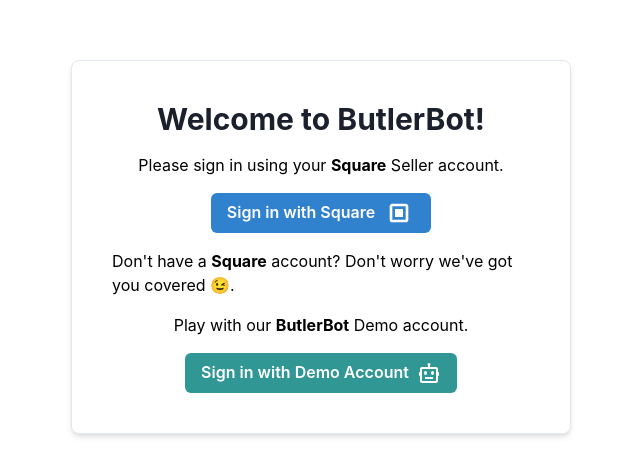
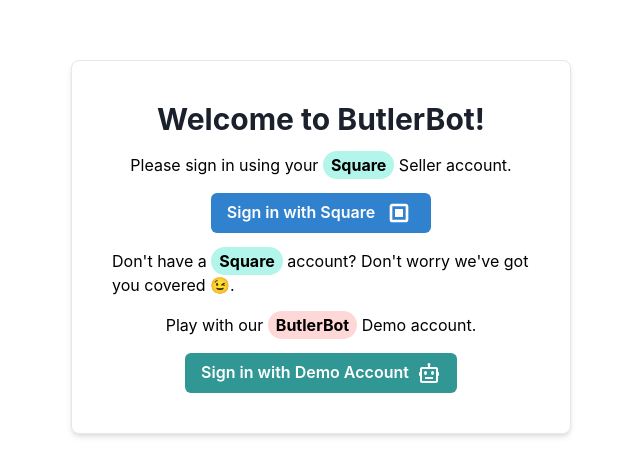
Before and after one commit to sahilkotak/butlerbot, a React (Vite) app in the folder butlerbot/frontend/: page /index.html in a window 1280 px wide. Shown: the part 153-628 px from the top of the page, without its empty margins (319-959 px from the left). Built offline with nearby package versions, Linux system fonts and the light colour scheme; what @fluentui/react would draw is missing.

Commit message:
frontend uplifted

```diff
--- /dev/null
+++ b/butlerbot/frontend/src/components/BotChat.tsx
@@ -0,0 +1,46 @@
+import { Text, Badge, Center, Image, Spinner } from "@chakra-ui/react";
+import { BotState } from "../enums";
+
+const BotChat = ({ status }) => {
+  return (
+    <Center>
+      <Image
+        src="https://i.imgur.com/EslQFq9.png"
+        alt="ButlerBot Icon"
+        boxSize={6}
+      />
+      <Text color={"black"} margin={"10px"}>
+        {" "}
+        is{" "}
+        <Badge
+          colorScheme={
+            status === BotState.Listening
+              ? "yellow"
+              : status === BotState.Thinking
+              ? "purple"
+              : "blue"
+          }
+        >
+          {status === BotState.Listening
+            ? "idle"
+            : status === BotState.Thinking
+            ? "thinking"
+            : "listening"}
+        </Badge>
+      </Text>
+
+      {status === BotState.Thinking && (
+        <Spinner
+          thickness="2px"
+          speed="0.65s"
+          emptyColor="gray.200"
+          color="blue.500"
+          size="xl"
+          boxSize={5}
+        />
+      )}
+    </Center>
+  );
+};
+
+export default BotChat;
--- a/butlerbot/frontend/src/components/Cart.tsx
+++ b/butlerbot/frontend/src/components/Cart.tsx
@@ -2,12 +2,14 @@
 import { useEffect, useState } from "react";
 import {
   Box,
+  Badge,
   Center,
   Divider,
+  Flex,
   Heading,
-  Badge,
   Text,
   Stat,
+  StatLabel,
   StatNumber,
 } from "@chakra-ui/react";
 import styled from "styled-components";
@@ -18,7 +20,7 @@
 
 const Cart = ({ items, action, currency }) => {
   const cartTotal = items.reduce(
-    (total, item) => total + item.quantity * (item.price / 100),
+    (total, item) => total + item.quantity * item.price,
     0
   );
   const [showModal, setShowModal] = useState({});
@@ -72,18 +74,20 @@
 
       <CartContainer>
         <ModalContainer showModal={showModal} setShowModal={setShowModal} />
+
         {items.length > 0 ? (
           items.map((item) => (
             <Box key={item.id}>
-              <Stat>
-                <StatNumber>
-                  {item.name}
-                  {"        "}
-                  <Badge>{item.quantity}</Badge>
-                  {"    "}
-                  <Badge>{`${item.price / 100} ${currency}`}</Badge>
-                </StatNumber>
-              </Stat>
+              <Flex color="white" alignItems="center">
+                <Stat>
+                  <StatNumber color={"black"}>{item.name}</StatNumber>
+                </Stat>
+                <Badge variant="outline">{item.quantity}</Badge>
+                <Text fontSize="sm" color={"black"} margin={"5px"}>
+                  x
+                </Text>
+                <Badge>{`${item.price} ${currency}`}</Badge>
+              </Flex>
               <Divider orientation="horizontal" />
             </Box>
           ))
@@ -94,12 +98,12 @@
         )}
 
         {items.length > 0 && (
-          <CartActions>
-            <div>
-              Total:
+          <Stat marginTop={"10px"}>
+            <StatLabel>Total</StatLabel>
+            <StatNumber>
               {cartTotal} {currency}
-            </div>
-          </CartActions>
+            </StatNumber>
+          </Stat>
         )}
       </CartContainer>
     </CartWrapper>
@@ -126,38 +130,3 @@
   border-radius: 10px;
   box-shadow: 0px 0px 15px 0px rgba(0, 0, 0, 0.1);
 `;
-
-// const CartItem = styled.div`
-//   display: flex;
-//   justify-content: space-between;
-//   align-items: center;
-//   margin-bottom: 10px;
-// `;
-
-// const ItemName = styled.span`
-//   font-size: 18px;
-//   font-weight: bold;
-// `;
-
-// const ItemQuantity = styled.span`
-//   font-size: 16px;
-//   color: #555;
-//   font-weight: bold;
-//   margin-right: 10px;
-// `;
-// const CartItemContainer = styled.span`
-//   font-size: 14px;
-//   color: #555;
-//   margin-right: 10px;
-// `;
-
-const CartActions = styled.div`
-  display: flex;
-  justify-content: flex-end;
-  margin-top: 20px;
-  font-size: 16px;
-  color: #555;
-  font-weight: bold;
-  border-top: 1px solid #ccc;
-  margin-top: 2rem;
-`;
--- a/butlerbot/frontend/src/components/Chat.tsx
+++ b/butlerbot/frontend/src/components/Chat.tsx
@@ -1,5 +1,7 @@
 import { FluentThemeProvider, MessageThread } from "@azure/communication-react";
 import styled from "styled-components";
+
+import BotChat from "./BotChat";
 
 const Chat = ({ messages, botStatus }) => {
   return (
@@ -8,7 +10,7 @@
         <MessageThread userId={"1"} messages={messages} />
       </FluentThemeProvider>
 
-      <p>{botStatus}</p>
+      <BotChat status={botStatus} />
     </ChatContainer>
   );
 };
@@ -22,14 +24,5 @@
   background-color: #f9f9f9;
   max-height: 90vh;
   box-shadow: 0px 0px 15px 0px rgba(0, 0, 0, 0.1);
-  p {
-    color: black;
-    font-weight: 700;
-    font-size: 20px;
-    float: right;
-    display: flex;
-    justify-content: center;
-    align-items: center;
-    gap: 10px;
-  }
+  padding-bottom: 3rem;
 `;
--- a/butlerbot/frontend/src/components/MenuItems.tsx
+++ b/butlerbot/frontend/src/components/MenuItems.tsx
@@ -62,9 +62,7 @@
                   {"   "}
                   <Badge>{item.variation_name}</Badge>
                   {"   "}
-                  <Badge colorScheme="green">{`${item.price / 100} ${
-                    item.currency
-                  }`}</Badge>
+                  <Badge colorScheme="green">{`${item.price} ${item.currency}`}</Badge>
                 </StatNumber>
                 <StatHelpText>{item.item_description}</StatHelpText>
               </Stat>
--- a/butlerbot/frontend/src/components/RecorderError.tsx
+++ b/butlerbot/frontend/src/components/RecorderError.tsx
@@ -21,9 +21,7 @@
         Error
       </AlertTitle>
       <AlertDescription maxWidth="sm" color={"black"}>
-        {message}
-        {"   "}
-        {"Please give ButlerBot permissions to access your microphone."}
+        {message}. Please give ButlerBot permissions to access your microphone.
       </AlertDescription>
     </Alert>
   );
--- a/butlerbot/frontend/src/pages/LoginPage.tsx
+++ b/butlerbot/frontend/src/pages/LoginPage.tsx
@@ -3,6 +3,7 @@
   Button,
   Center,
   Heading,
+  Highlight,
   Stack,
   Text,
   Icon,
@@ -78,7 +79,18 @@
         <Stack spacing={4} align="center">
           <Heading size="lg">Welcome to ButlerBot!</Heading>
           <Text color="black" fontSize={"md"}>
-            Please sign in using your <Text as="b">Square</Text> Seller account.
+            <Highlight
+              query={"Square"}
+              styles={{
+                px: "2",
+                py: "1",
+                rounded: "full",
+                bg: "teal.100",
+                fontWeight: "bold",
+              }}
+            >
+              Please sign in using your Square Seller account.
+            </Highlight>
           </Text>
           <Button
             colorScheme="blue"
@@ -88,11 +100,32 @@
             Sign in with Square
           </Button>
           <Text color="black" fontSize={"md"}>
-            Don't have a <Text as="b">Square</Text> account? Don't worry we've
-            got you covered 😉.
+            <Highlight
+              query={"Square"}
+              styles={{
+                px: "2",
+                py: "1",
+                rounded: "full",
+                bg: "teal.100",
+                fontWeight: "bold",
+              }}
+            >
+              Don't have a Square account? Don't worry we've got you covered 😉.
+            </Highlight>
           </Text>
           <Text color="black" fontSize={"md"}>
-            Play with our <Text as="b">ButlerBot</Text> Demo account.
+            <Highlight
+              query={"ButlerBot"}
+              styles={{
+                px: "2",
+                py: "1",
+                rounded: "full",
+                bg: "red.100",
+                fontWeight: "bold",
+              }}
+            >
+              Play with our ButlerBot Demo account.
+            </Highlight>
           </Text>
           <Button
             colorScheme="teal"
```
